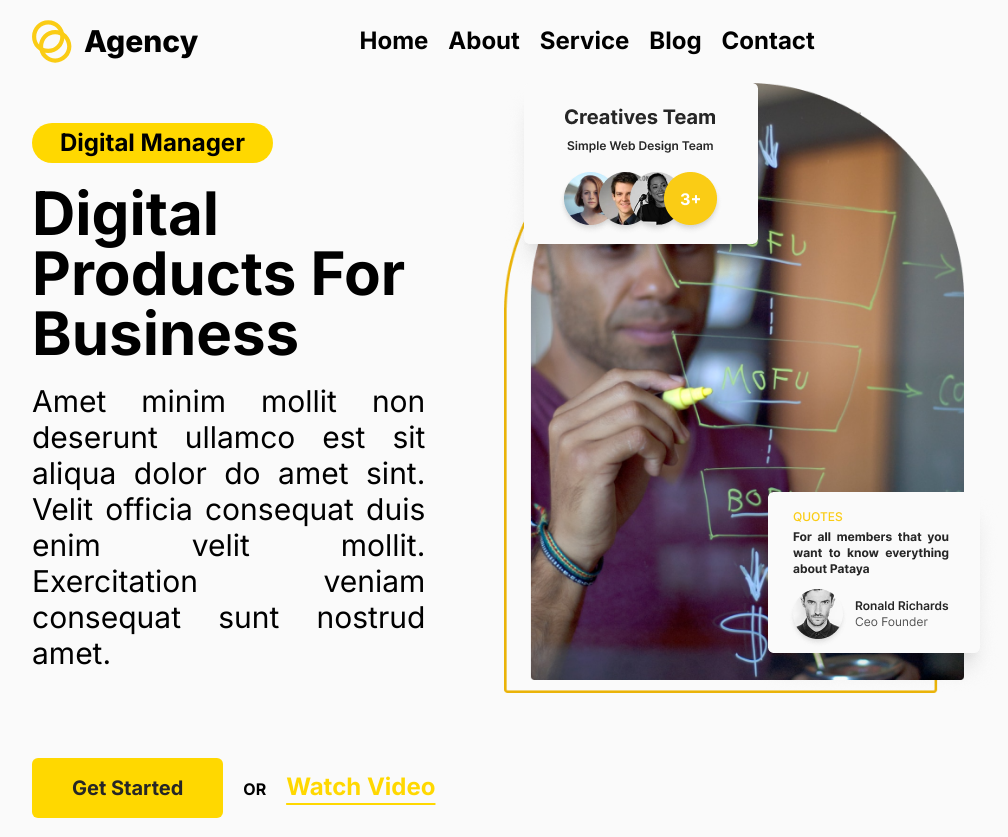
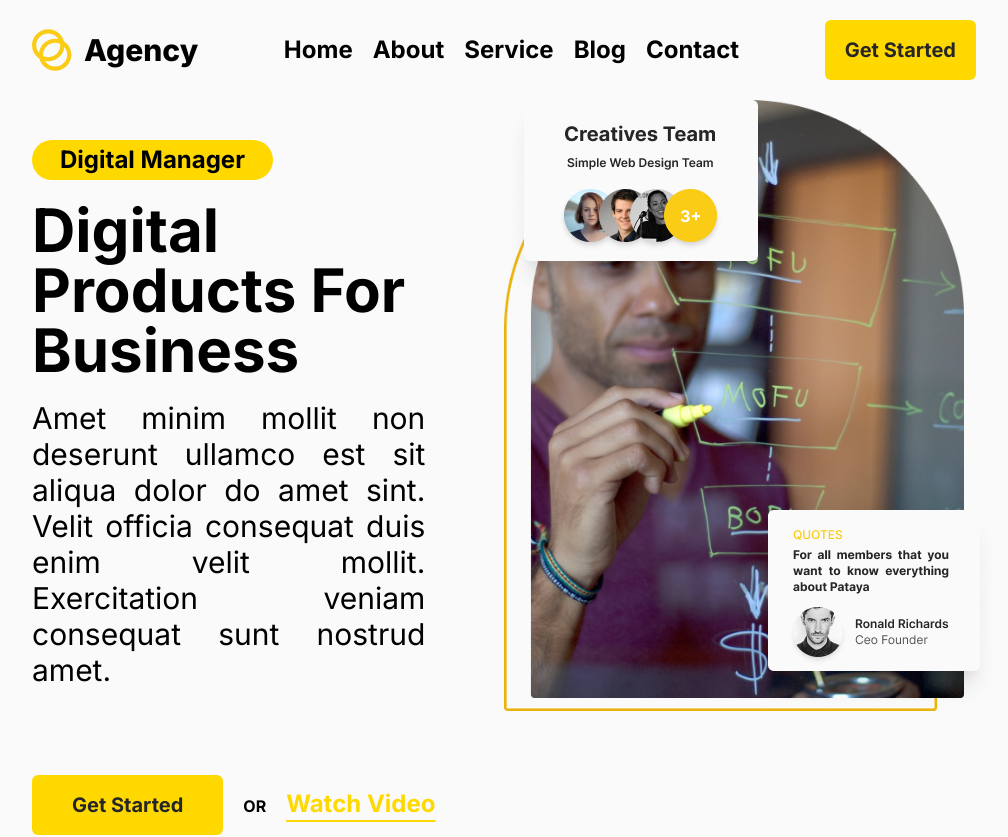
Before and after one commit to dennyshuda/agency, a React (Vite) app: page / in a window 1280 px wide. Shown: the top 837 px of the page, without its empty margins (136-1144 px from the left). Built offline with nearby package versions, Linux system fonts and the light colour scheme.

Commit message:
feat: fix display

```diff
--- a/src/components/Nav.tsx
+++ b/src/components/Nav.tsx
@@ -13,7 +13,7 @@ export default function Nav() {
         <a href="/">Contact</a>
       </div>
       <div className="text-xl font-semibold text-second">
-        <a className="bg-first py-4 px-5 hidden rounded-md" href="/">
+        <a className="bg-first py-4 px-5 hidden md:block rounded-md" href="/">
           Get Started
         </a>
       </div>
```
